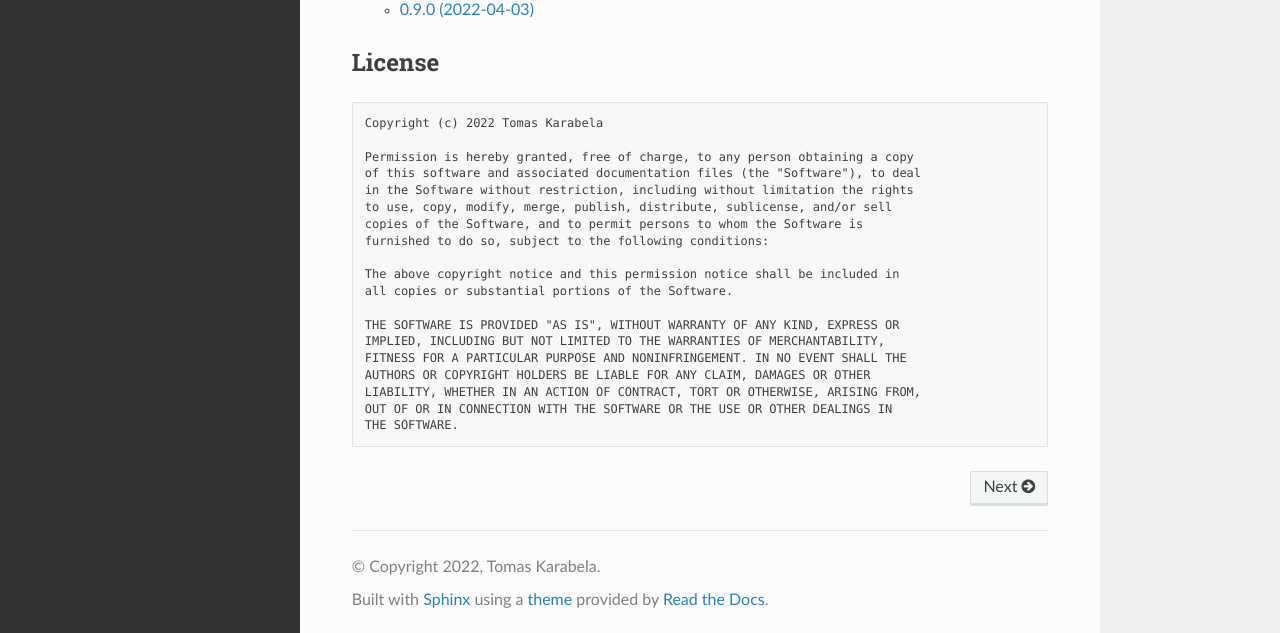
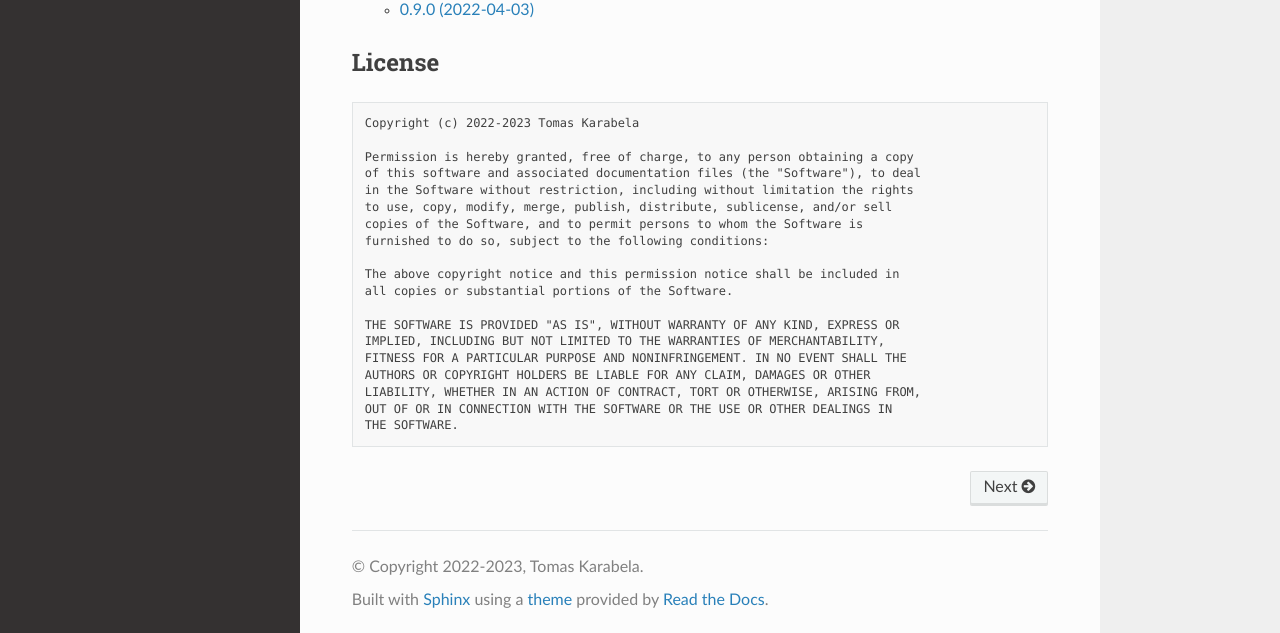
Before and after one commit to tkarabela/ensight-reader, a Sphinx documentation site: the page built from docs/source/index.rst, in a window 1280 px wide and 900 px high, scrolled down 1180 px. Shown: the part 264-897 px from the top of the window. Built offline with Sphinx 7.4.7 and the Read the Docs theme 2.0.0, drawn with Linux system fonts in a browser that asks for light colours.

Commit message:
Update copyright year

```diff
--- a/docs/source/conf.py
+++ b/docs/source/conf.py
@@ -21,7 +21,7 @@ import ensightreader
 # -- Project information -----------------------------------------------------
 
 project = 'ensight-reader'
-copyright = '2022, Tomas Karabela'
+copyright = '2022-2023, Tomas Karabela'
 author = 'Tomas Karabela'
 
 
--- a/docs/source/index.rst
+++ b/docs/source/index.rst
@@ -63,7 +63,7 @@ License
 
 .. code-block:: text
 
-    Copyright (c) 2022 Tomas Karabela
+    Copyright (c) 2022-2023 Tomas Karabela
 
     Permission is hereby granted, free of charge, to any person obtaining a copy
     of this software and associated documentation files (the "Software"), to deal
--- a/ensightreader.py
+++ b/ensightreader.py
@@ -1,4 +1,4 @@
-# Copyright (c) 2022 Tomas Karabela
+# Copyright (c) 2022-2023 Tomas Karabela
 #
 # Permission is hereby granted, free of charge, to any person obtaining a copy
 # of this software and associated documentation files (the "Software"), to deal
```
Also changed, not shown: LICENSE.txt.
